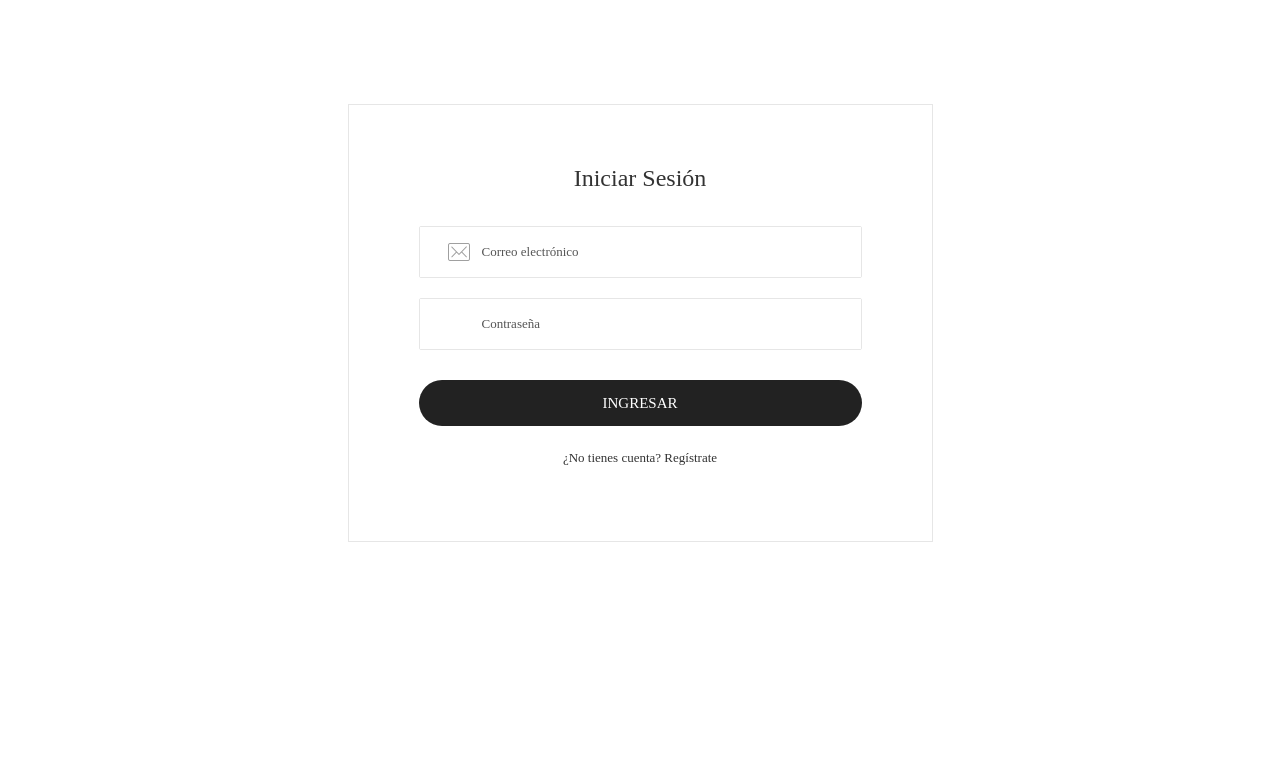
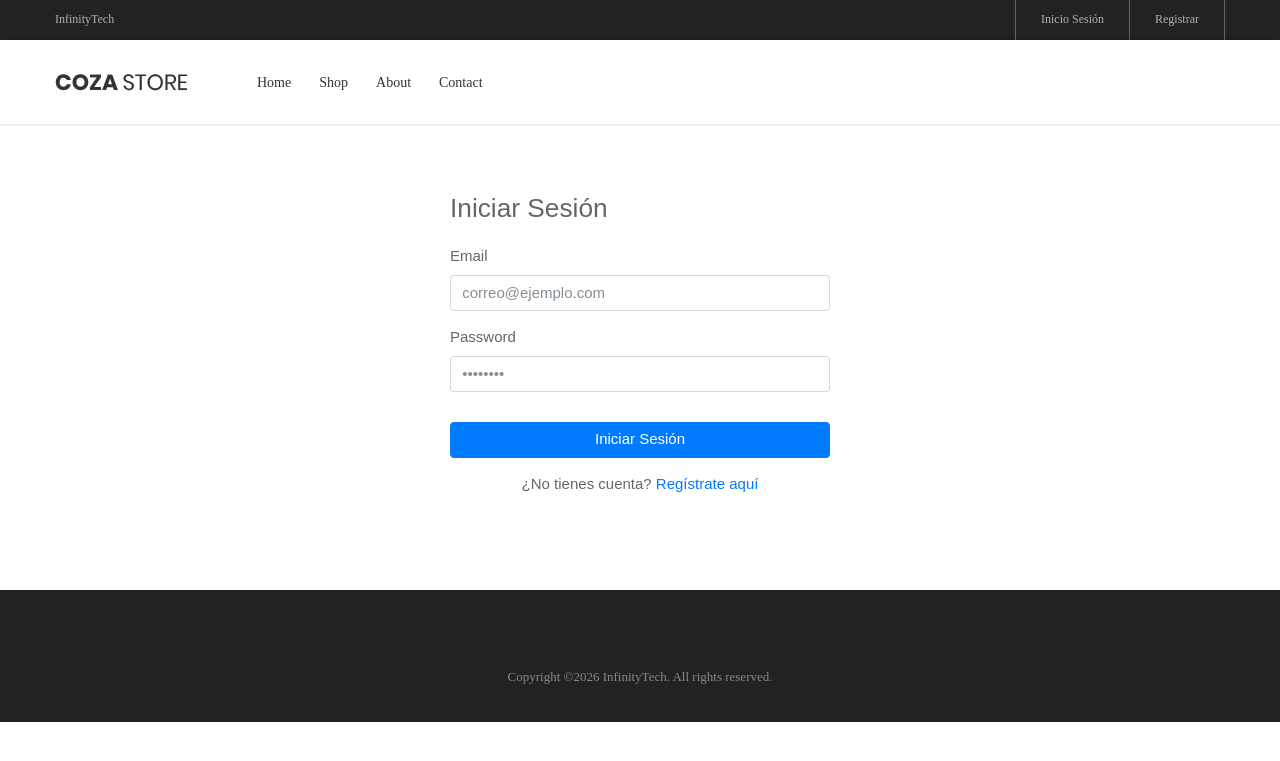
Before and after one commit to JoseDanielR15/Proyecto_Cliente-Servidor_Grupo05, a PHP site: page /vSesion/sesion.php in a window 1280 px wide. Shown: the top 761 px of the page. Run offline with PHP 8.4, Linux system fonts and the light colour scheme; some web fonts are replaced.

Commit message:
Correcion Inicio Sesion

```diff
--- a/Views/vSesion/sesion.php
+++ b/Views/vSesion/sesion.php
@@ -1,10 +1,7 @@
-<?php
-$assets = "/infinitytech/Views/assets/";
-?>
 <!DOCTYPE html>
 <html lang="en">
 <head>
-	<title>Iniciar Sesión</title>
+	<title>Inicio de Sesión</title>
 	<meta charset="UTF-8">
 	<meta name="viewport" content="width=device-width, initial-scale=1">
 
@@ -25,90 +22,95 @@ $assets = "/infinitytech/Views/assets/";
 
 <body class="animsition">
 
-	<!-- LOGIN -->
-	<section class="bg0 p-t-104 p-b-116">
-		<div class="container">
-			<div class="flex-w flex-tr justify-content-center">
-				<div class="size-210 bor10 p-lr-70 p-t-55 p-b-70 p-lr-15-lg w-full-md">
+<!-- ================= HEADER ================= -->
+<header class="header-v4">
+	<div class="container-menu-desktop">
+		<div class="top-bar">
+			<div class="content-topbar flex-sb-m h-full container">
+				<div class="left-top-bar">
+					InfinityTech
+				</div>
 
-					<form>
-						<h4 class="mtext-105 cl2 txt-center p-b-30">
-							Iniciar Sesión
-						</h4>
-
-						<div class="bor8 m-b-20 how-pos4-parent">
-							<input class="stext-111 cl2 plh3 size-116 p-l-62 p-r-30"
-								type="email"
-								name="email"
-								placeholder="Correo electrónico">
-							<img class="how-pos4 pointer-none"
-								src="<?= $assets ?>../images/icons/icon-email.png" alt="">
-						</div>
-
-						<div class="bor8 m-b-30 how-pos4-parent">
-							<input class="stext-111 cl2 plh3 size-116 p-l-62 p-r-30"
-								type="password"
-								name="password"
-								placeholder="Contraseña">
-
-						</div>
-
-						<button class="flex-c-m stext-101 cl0 size-121 bg3 bor1 hov-btn3 p-lr-15 trans-04 pointer">
-							Ingresar
-						</button>
-
-						<div class="txt-center p-t-20">
-							<a href="../Vregistro/registro.php" class="stext-107 cl2 hov-cl1">
-								¿No tienes cuenta? Regístrate
-							</a>
-						</div>
-					</form>
-
+				<div class="right-top-bar flex-w h-full">
+					<a href="../Vsesion/sesion.php" class="flex-c-m trans-04 p-lr-25">
+						Inicio Sesión
+					</a>
+					<a href="../Vregistro/registro.php" class="flex-c-m trans-04 p-lr-25">
+						Registrar
+					</a>
 				</div>
 			</div>
 		</div>
-	</section>
 
-	<!-- SCRIPTS -->
-	<script src="<?= $assets ?>../vendor/jquery/jquery-3.2.1.min.js"></script>
-	<script src="<?= $assets ?>../vendor/animsition/js/animsition.min.js"></script>
-	<script src="<?= $assets ?>../vendor/bootstrap/js/popper.js"></script>
-	<script src="<?= $assets ?>../vendor/bootstrap/js/bootstrap.min.js"></script>
-	<script src="<?= $assets ?>../vendor/select2/select2.min.js"></script>
+		<div class="wrap-menu-desktop how-shadow1">
+			<nav class="limiter-menu-desktop container">
+				<a href="../Vinicio/inicio.php" class="logo">
+					<img src="../assets/images/icons/logo-01.png" alt="InfinityTech">
+				</a>
 
-	<script>
-		$(".js-select2").each(function(){
-			$(this).select2({
-				minimumResultsForSearch: 20,
-				dropdownParent: $(this).next('.dropDownSelect2')
-			});
-		});
-	</script>
+				<div class="menu-desktop">
+					<ul class="main-menu">
+						<li><a href="../Vinicio/inicio.php">Home</a></li>
+						<li><a href="#">Shop</a></li>
+						<li><a href="#">About</a></li>
+						<li><a href="#">Contact</a></li>
+					</ul>
+				</div>
+			</nav>
+		</div>
+	</div>
+</header>
 
-	<script src="<?= $assets ?>../vendor/perfect-scrollbar/perfect-scrollbar.min.js"></script>
+<!-- ================= LOGIN FORM ================= -->
+<form class="bg0 p-t-25 p-b-50">
+	<div class="container">
+		<div class="row justify-content-center align-items-center min-vh-100">
+			<div class="col-12 col-md-8 col-lg-5">
+				<div class="card border-0 shadow-none bg-transparent">
+					<div class="card-body p-0">
+						<div class="p-4 p-md-5">
+							<h3 class="mb-4">Iniciar Sesión</h3>
 
-	<script>
-		$('.js-pscroll').each(function(){
-			$(this).css('position','relative');
-			$(this).css('overflow','hidden');
+							<div class="mb-3">
+								<label class="form-label">Email</label>
+								<input class="form-control" type="email" placeholder="correo@ejemplo.com">
+							</div>
 
-			var ps = new PerfectScrollbar(this, {
-				wheelSpeed: 1,
-				scrollingThreshold: 1000,
-				wheelPropagation: false,
-			});
+							<div class="mb-3">
+								<label class="form-label">Password</label>
+								<input class="form-control" type="password" placeholder="••••••••">
+							</div>
 
-			$(window).on('resize', function(){
-				ps.update();
-			});
-		});
-	</script>
+							<button class="btn btn-primary w-100 mt-3">
+								Iniciar Sesión
+							</button>
+
+							<p class="text-center mt-3">
+								¿No tienes cuenta?
+								<a href="../Vregistro/registro.php">Regístrate aquí</a>
+							</p>
+						</div>
+					</div>
+				</div>
+			</div>
+		</div>
+	</div>
+</form>
+
+<!-- ================= FOOTER ================= -->
+<footer class="bg3 p-t-75 p-b-32">
+	<div class="container">
+		<p class="stext-107 cl6 txt-center">
+			Copyright &copy;<script>document.write(new Date().getFullYear());</script>
+			InfinityTech. All rights reserved.
+		</p>
+	</div>
+</footer>
 
 <script src="../assets/vendor/jquery/jquery-3.2.1.min.js"></script>
 <script src="../assets/vendor/animsition/js/animsition.min.js"></script>
 <script src="../assets/vendor/bootstrap/js/popper.js"></script>
 <script src="../assets/vendor/bootstrap/js/bootstrap.min.js"></script>
-<script src="../assets/vendor/slick/slick.min.js"></script>
 <script src="../assets/js/main.js"></script>
 
 </body>
```
